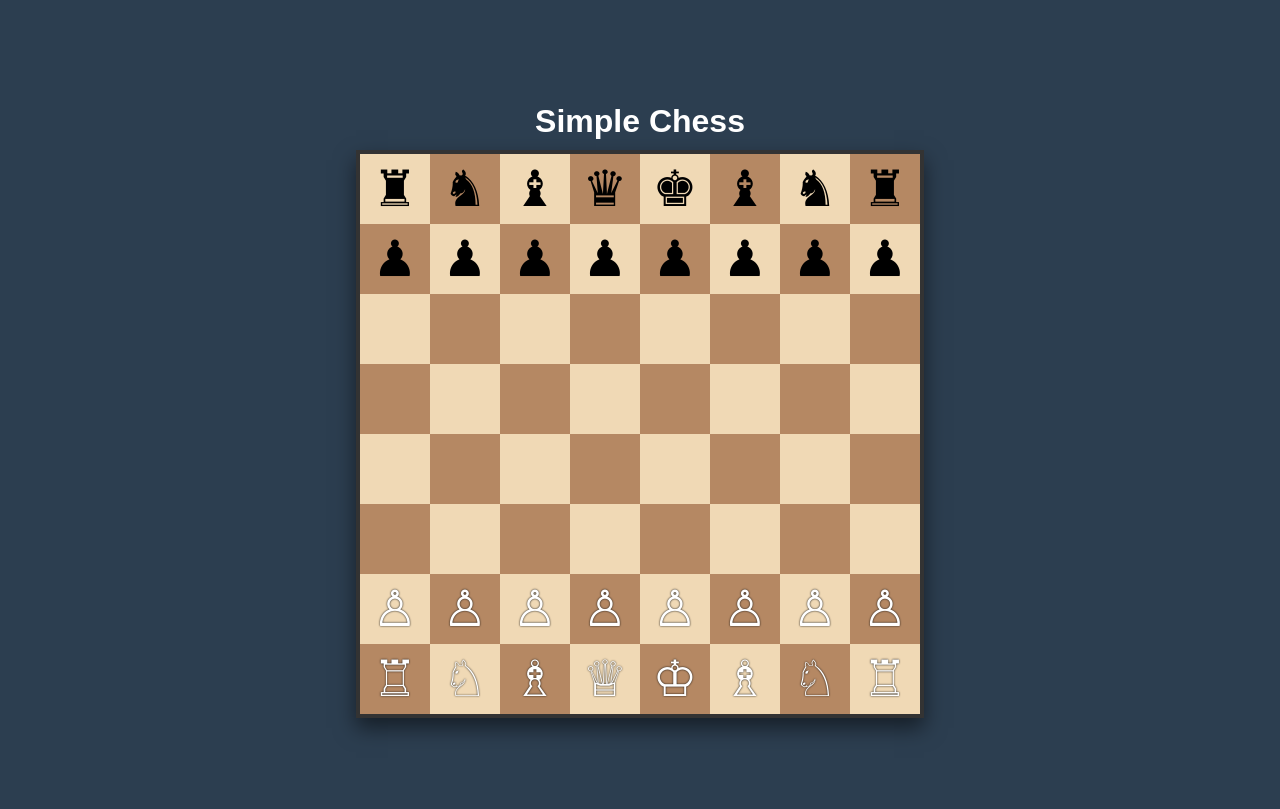
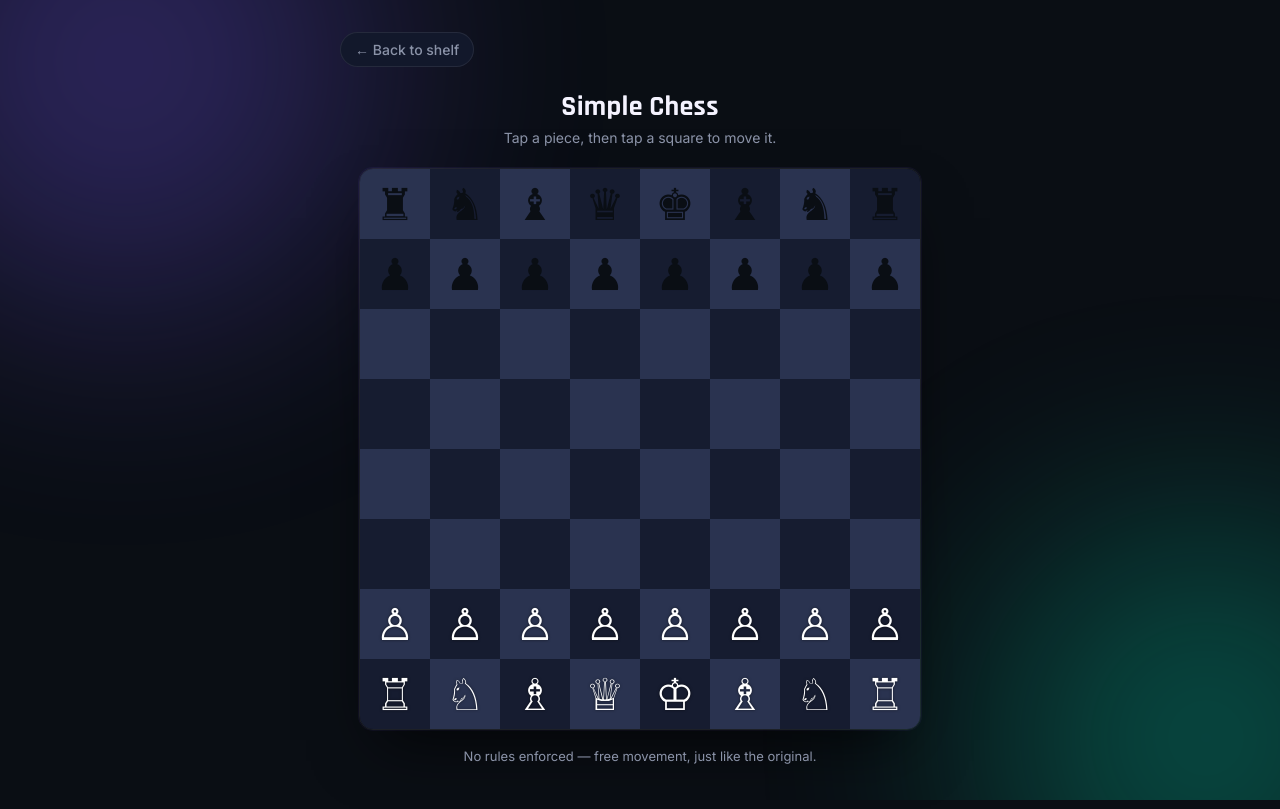
Before and after one commit to vighneshchiliveri/Game-hub, a plain HTML site: page chess.html in a window 1280 px wide. Drawn offline with Linux system fonts and the light colour scheme.

Commit message:
Update chess.html

```diff
--- a/chess.html
+++ b/chess.html
@@ -3,61 +3,193 @@
 <head>
 <meta charset="UTF-8">
 <meta name="viewport" content="width=device-width, initial-scale=1.0">
-    <title>Simple HTML Chess</title>
+<title>Simple Chess · Game-Hub</title>
+<link rel="preconnect" href="https://fonts.googleapis.com">
+<link rel="preconnect" href="https://fonts.gstatic.com" crossorigin>
+<link href="https://fonts.googleapis.com/css2?family=Rajdhani:wght@500;600;700&family=Inter:wght@400;500;600&display=swap" rel="stylesheet">
 <style>
-        body {
-            display: flex;
-            justify-content: center;
-            align-items: center;
-            height: 100vh;
-            background-color: #2c3e50;
-            font-family: Arial, sans-serif;
-            margin: 0;
+  :root {
+    --bg: #0a0e14;
+    --panel: #12182b;
+    --panel-2: #161d33;
+    --line: rgba(255, 255, 255, 0.08);
+    --text: #f5f3ff;
+    --text-muted: #8b93a8;
+    --accent: #7c5cff;
+    --accent-soft: rgba(124, 92, 255, 0.18);
+    --teal: #00e5b8;
+    --font-display: "Rajdhani", "Inter", sans-serif;
+    --font-body: "Inter", system-ui, sans-serif;
+    --ease: cubic-bezier(0.22, 1, 0.36, 1);
   }
 
-        #game-container {
+  @media (prefers-reduced-motion: reduce) {
+    *, *::before, *::after {
+      animation-duration: 0.001ms !important;
+      transition-duration: 0.001ms !important;
+    }
+  }
+
+  * { box-sizing: border-box; }
+
+  body {
+    margin: 0;
+    min-height: 100vh;
+    display: flex;
+    flex-direction: column;
+    align-items: center;
+    justify-content: center;
+    gap: 22px;
+    background: var(--bg);
+    color: var(--text);
+    font-family: var(--font-body);
+    padding: 32px 16px;
+    position: relative;
+    overflow-x: hidden;
+  }
+
+  .backdrop {
+    position: fixed;
+    inset: 0;
+    z-index: 0;
+    pointer-events: none;
+    overflow: hidden;
+  }
+  .glow {
+    position: absolute;
+    border-radius: 50%;
+    filter: blur(120px);
+    opacity: 0.3;
+    animation: drift 18s ease-in-out infinite;
+  }
+  .glow-a { width: 480px; height: 480px; top: -160px; left: -140px; background: var(--accent); }
+  .glow-b { width: 420px; height: 420px; bottom: -160px; right: -120px; background: var(--teal); animation-delay: -9s; }
+  @keyframes drift {
+    0%, 100% { transform: translate(0,0) scale(1); }
+    50% { transform: translate(40px,-30px) scale(1.08); }
+  }
+
+  .top-bar {
+    position: relative;
+    z-index: 1;
+    width: 100%;
+    max-width: 600px;
+    display: flex;
+    align-items: center;
+    justify-content: space-between;
+  }
+
+  .back-link {
+    display: inline-flex;
+    align-items: center;
+    gap: 6px;
+    color: var(--text-muted);
+    text-decoration: none;
+    font-size: 14px;
+    font-weight: 500;
+    padding: 8px 14px;
+    border-radius: 999px;
+    border: 1px solid var(--line);
+    background: var(--panel);
+    transition: color 0.2s var(--ease), border-color 0.2s var(--ease), transform 0.2s var(--ease);
+  }
+  .back-link:hover {
+    color: var(--text);
+    border-color: rgba(124,92,255,0.4);
+    transform: translateX(-2px);
+  }
+
+  .game-container {
+    position: relative;
+    z-index: 1;
     text-align: center;
+    animation: rise 0.6s var(--ease) both;
+  }
+
+  @keyframes rise {
+    from { opacity: 0; transform: translateY(16px); }
+    to { opacity: 1; transform: translateY(0); }
   }
 
   h1 {
-            color: white;
-            margin-bottom: 10px;
+    font-family: var(--font-display);
+    font-weight: 700;
+    font-size: 28px;
+    letter-spacing: 0.01em;
+    margin: 0 0 4px;
+  }
+
+  .subtitle {
+    margin: 0 0 22px;
+    color: var(--text-muted);
+    font-size: 14px;
   }
 
   #chessboard {
     display: grid;
-            grid-template-columns: repeat(8, 70px);
-            grid-template-rows: repeat(8, 70px);
-            border: 4px solid #333;
-            box-shadow: 0 10px 20px rgba(0,0,0,0.5);
+    grid-template-columns: repeat(8, minmax(38px, 70px));
+    grid-template-rows: repeat(8, minmax(38px, 70px));
+    border-radius: 14px;
+    overflow: hidden;
+    border: 1px solid var(--line);
+    box-shadow: 0 30px 60px -20px rgba(0,0,0,0.7), 0 0 0 1px rgba(124,92,255,0.08);
   }
 
   .square {
     display: flex;
     justify-content: center;
     align-items: center;
-            font-size: 50px;
+    font-size: clamp(22px, 5vw, 44px);
     cursor: pointer;
     user-select: none;
+    transition: background-color 0.18s var(--ease);
+    position: relative;
   }
 
-        .light { background-color: #f0d9b5; }
-        .dark { background-color: #b58863; }
+  .light { background-color: #2a3350; }
+  .dark { background-color: #161c30; }
+
+  .square:hover {
+    box-shadow: inset 0 0 0 2px var(--teal);
+  }
 
   .selected {
-            background-color: #7b9a56 !important;
+    background-color: var(--accent) !important;
+    box-shadow: inset 0 0 0 2px var(--teal);
   }
 
   .piece {
-            pointer-events: none; /* Let the square handle the clicks */
+    pointer-events: none;
+    transition: transform 0.18s var(--ease);
+  }
+
+  .square:hover .piece {
+    transform: scale(1.08);
+  }
+
+  .hint {
+    margin-top: 18px;
+    color: var(--text-muted);
+    font-size: 13px;
   }
 </style>
 </head>
 <body>
 
-<div id="game-container">
+  <div class="backdrop" aria-hidden="true">
+    <div class="glow glow-a"></div>
+    <div class="glow glow-b"></div>
+  </div>
+
+  <div class="top-bar">
+    <a class="back-link" href="index.html">← Back to shelf</a>
+  </div>
+
+  <div class="game-container">
     <h1>Simple Chess</h1>
+    <p class="subtitle">Tap a piece, then tap a square to move it.</p>
     <div id="chessboard"></div>
+    <p class="hint">No rules enforced — free movement, just like the original.</p>
   </div>
 
 <script>
@@ -83,42 +215,35 @@
 
 let selectedSquare = null;
 
-    // Function to draw the board
 function createBoard() {
-        boardElement.innerHTML = ''; // Clear board
+  boardElement.innerHTML = '';
   for (let row = 0; row < 8; row++) {
     for (let col = 0; col < 8; col++) {
       const square = document.createElement('div');
       square.dataset.row = row;
       square.dataset.col = col;
 
-                // Add alternating colors
       const isLight = (row + col) % 2 === 0;
       square.classList.add('square', isLight ? 'light' : 'dark');
 
-                // Add piece if it exists
       const pieceKey = initialBoard[row][col];
       if (pieceKey) {
         const pieceSpan = document.createElement('span');
         pieceSpan.classList.add('piece');
         pieceSpan.textContent = pieces[pieceKey];
-                    // Color the pieces appropriately based on their case
-                    pieceSpan.style.color = pieceKey === pieceKey.toUpperCase() ? '#fff' : '#000';
-                    // Add text shadow to white pieces so they pop on light squares
+        pieceSpan.style.color = pieceKey === pieceKey.toUpperCase() ? '#fff' : '#0a0e14';
         if (pieceKey === pieceKey.toUpperCase()) {
-                        pieceSpan.style.textShadow = "0px 0px 2px #000";
+          pieceSpan.style.textShadow = "0px 0px 3px rgba(0,0,0,0.6)";
         }
         square.appendChild(pieceSpan);
       }
 
-                // Add click listener for movement logic
       square.addEventListener('click', handleSquareClick);
       boardElement.appendChild(square);
     }
   }
 }
 
-    // Handle selecting and moving pieces
 function handleSquareClick(event) {
   const clickedSquare = event.currentTarget;
   const row = parseInt(clickedSquare.dataset.row);
@@ -129,24 +254,19 @@
     const selectedRow = parseInt(selectedSquare.dataset.row);
     const selectedCol = parseInt(selectedSquare.dataset.col);
 
-            // If clicking the same square, deselect it
     if (selectedRow === row && selectedCol === col) {
       selectedSquare.classList.remove('selected');
       selectedSquare = null;
       return;
     }
 
-            // Move the piece in our data array
     initialBoard[row][col] = initialBoard[selectedRow][selectedCol];
     initialBoard[selectedRow][selectedCol] = '';
 
-            // Deselect and re-render
     selectedSquare.classList.remove('selected');
     selectedSquare = null;
     createBoard();
-
   } else {
-            // Only select if there's a piece on the square
     if (hasPiece) {
       selectedSquare = clickedSquare;
       clickedSquare.classList.add('selected');
@@ -154,9 +274,7 @@
   }
 }
 
-    // Initialize the game
 createBoard();
 </script>
-
 </body>
 </html>
```
Lines whose indentation alone changed are shown as unchanged.
